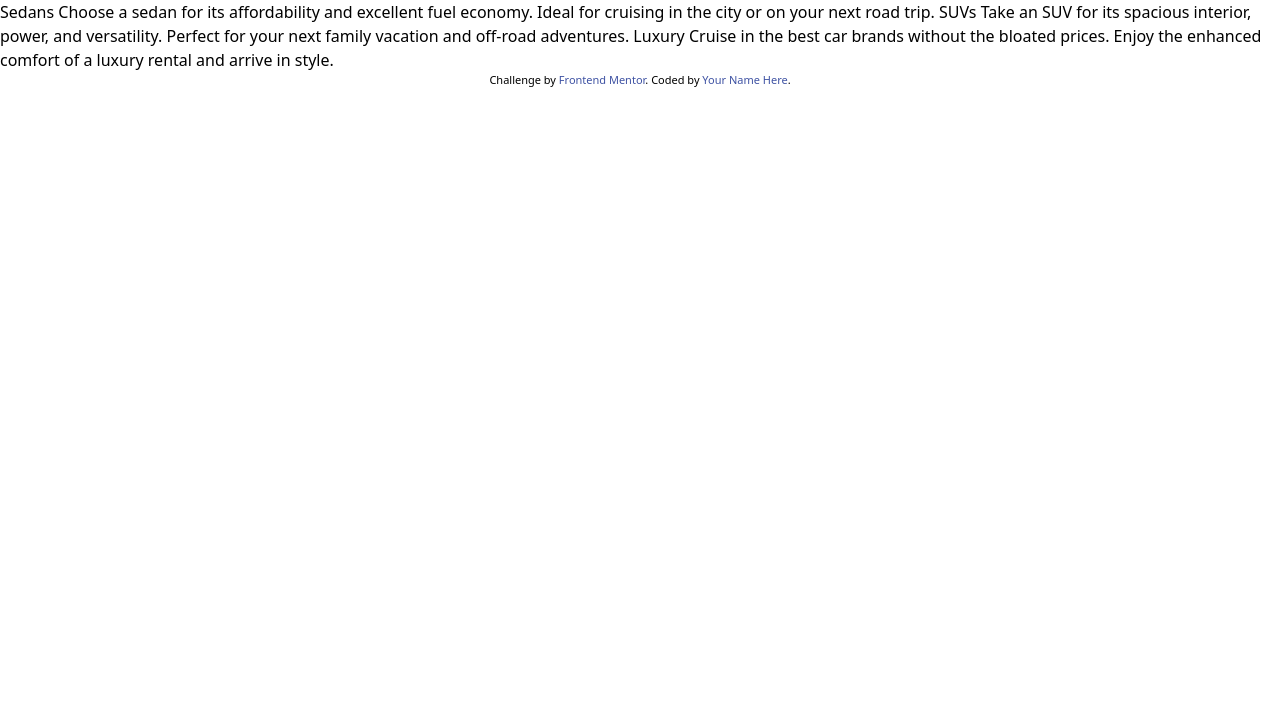
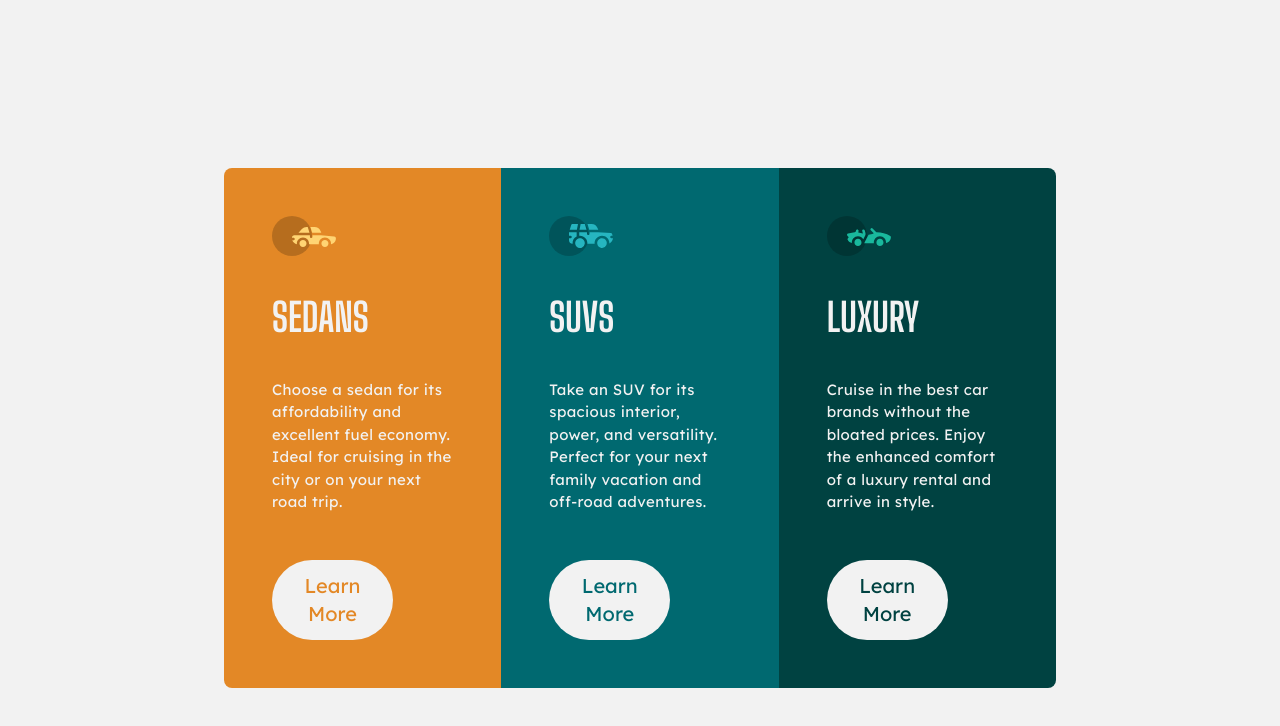
Before and after one commit to RflctnOfU/3-Column-Preview-Card, a website: page index.html in a window 1280 px wide. Drawn offline with Linux system fonts and the light colour scheme.

Commit message:
configured fonts, finished the project

```diff
--- a/index.html
+++ b/index.html
@@ -11,7 +11,13 @@
       sizes="32x32"
       href="./images/favicon-32x32.png"
     />
-    <link href="/dist/output.css" rel="stylesheet" />
+    <link rel="preconnect" href="https://fonts.googleapis.com" />
+    <link rel="preconnect" href="https://fonts.gstatic.com" crossorigin />
+    <link
+      href="https://fonts.googleapis.com/css2?family=Big+Shoulders+Display:wght@700&family=Lexend+Deca&display=swap"
+      rel="stylesheet"
+    />
+    <link href="./dist/output.css" rel="stylesheet" />
 
     <title>Frontend Mentor | 3-column preview card component</title>
 
@@ -26,9 +32,75 @@
       }
     </style>
   </head>
-  <body>
-    Sedans Choose a sedan for its affordability and excellent fuel economy.
-    Ideal for cruising in the city or on your next road trip. SUVs Take an SUV
+  <body
+    class="bg-[hsl(0_0%_95%)] flex flex-col justify-center items-center lg:h-screen w-full font-Lexend font-normal"
+  >
+    <div
+      class="lg:w-[65%] lg:h-[65%] w-[90%] lg:m-auto mx-8 my-16 rounded-lg flex lg:flex-row flex-col lg:mb-28 text-[15px]"
+    >
+      <div
+        class="lg:w-1/3 w-full max-sm:rounded-t-lg lg:rounded-l-lg h-[120vw] lg:h-full bg-[hsl(31_77%_52%)]"
+      >
+        <div class="p-12 h-full w-full flex flex-col justify-between">
+          <div class="flex flex-col gap-8">
+            <div>
+              <img src="./images/icon-sedans.svg" alt="sedan logo" />
+            </div>
+            <h1 class="text-[hsl(0_0%_95%)] text-[2.45rem] font-Big">SEDANS</h1>
+            <p class="text-[hsl(0_0%_95%)] tracking-wide">
+              Choose a sedan for its affordability and excellent fuel economy.
+              Ideal for cruising in the city or on your next road trip.
+            </p>
+          </div>
+          <button
+            class="bg-[hsl(0_0%_95%)] rounded-full text-[hsl(31_77%_52%)] w-2/3 p-3 text-xl hover:border-2 hover:border-[hsl(0_0%_95%)] hover:bg-transparent hover:text-[hsl(0_0%_95%)]"
+          >
+            Learn More
+          </button>
+        </div>
+      </div>
+      <div class="lg:w-1/3 h-[120vw] lg:h-full bg-[hsl(184_100%_22%)]">
+        <div class="p-12 h-full w-full flex flex-col justify-between">
+          <div class="flex flex-col gap-8">
+            <div>
+              <img src="./images/icon-suvs.svg" alt="sedan logo" />
+            </div>
+            <h1 class="text-[hsl(0_0%_95%)] text-[2.45rem] font-Big">SUVS</h1>
+            <p class="text-[hsl(0_0%_95%)] tracking-wide">
+              Take an SUV for its spacious interior, power, and versatility.
+              Perfect for your next family vacation and off-road adventures.
+            </p>
+          </div>
+          <button
+            class="bg-[hsl(0_0%_95%)] rounded-full text-[hsl(184_100%_22%)] w-2/3 p-3 text-xl hover:border-2 hover:border-[hsl(0_0%_95%)] hover:bg-transparent hover:text-[hsl(0_0%_95%)]"
+          >
+            Learn More
+          </button>
+        </div>
+      </div>
+      <div
+        class="lg:w-1/3 h-[120vw] w-full max-sm:rounded-b-lg lg:rounded-r-lg lg:h-full bg-[hsl(179_100%_13%)]"
+      >
+        <div class="p-12 h-full w-full flex flex-col justify-between">
+          <div class="flex flex-col gap-8">
+            <div>
+              <img src="./images/icon-luxury.svg" alt="sedan logo" />
+            </div>
+            <h1 class="text-[hsl(0_0%_95%)] text-[2.45rem] font-Big">LUXURY</h1>
+            <p class="text-[hsl(0_0%_95%)] tracking-wide">
+              Cruise in the best car brands without the bloated prices. Enjoy
+              the enhanced comfort of a luxury rental and arrive in style.
+            </p>
+          </div>
+          <button
+            class="bg-[hsl(0_0%_95%)] rounded-full text-[hsl(179_100%_13%)] w-2/3 p-3 text-xl hover:border-2 hover:border-[hsl(0_0%_95%)] hover:bg-transparent hover:text-[hsl(0_0%_95%)]"
+          >
+            Learn More
+          </button>
+        </div>
+      </div>
+    </div>
+    <!--  SUVs Take an SUV
     for its spacious interior, power, and versatility. Perfect for your next
     family vacation and off-road adventures. Luxury Cruise in the best car
     brands without the bloated prices. Enjoy the enhanced comfort of a luxury
@@ -39,6 +111,6 @@
       <a href="https://www.frontendmentor.io?ref=challenge" target="_blank"
         >Frontend Mentor</a
       >. Coded by <a href="#">Your Name Here</a>.
-    </div>
+    </div> -->
   </body>
 </html>
--- a/tailwind.config.js
+++ b/tailwind.config.js
@@ -2,7 +2,12 @@
 module.exports = {
   content: ["./**/*.{html,js}"],
   theme: {
-    extend: {},
+    extend: {
+      fontFamily: {
+        Lexend: ["Lexend Deca"],
+        Big: ["Big Shoulders Display"],
+      },
+    },
   },
   plugins: [],
 };
```
Also changed, not shown: dist/output.css.
